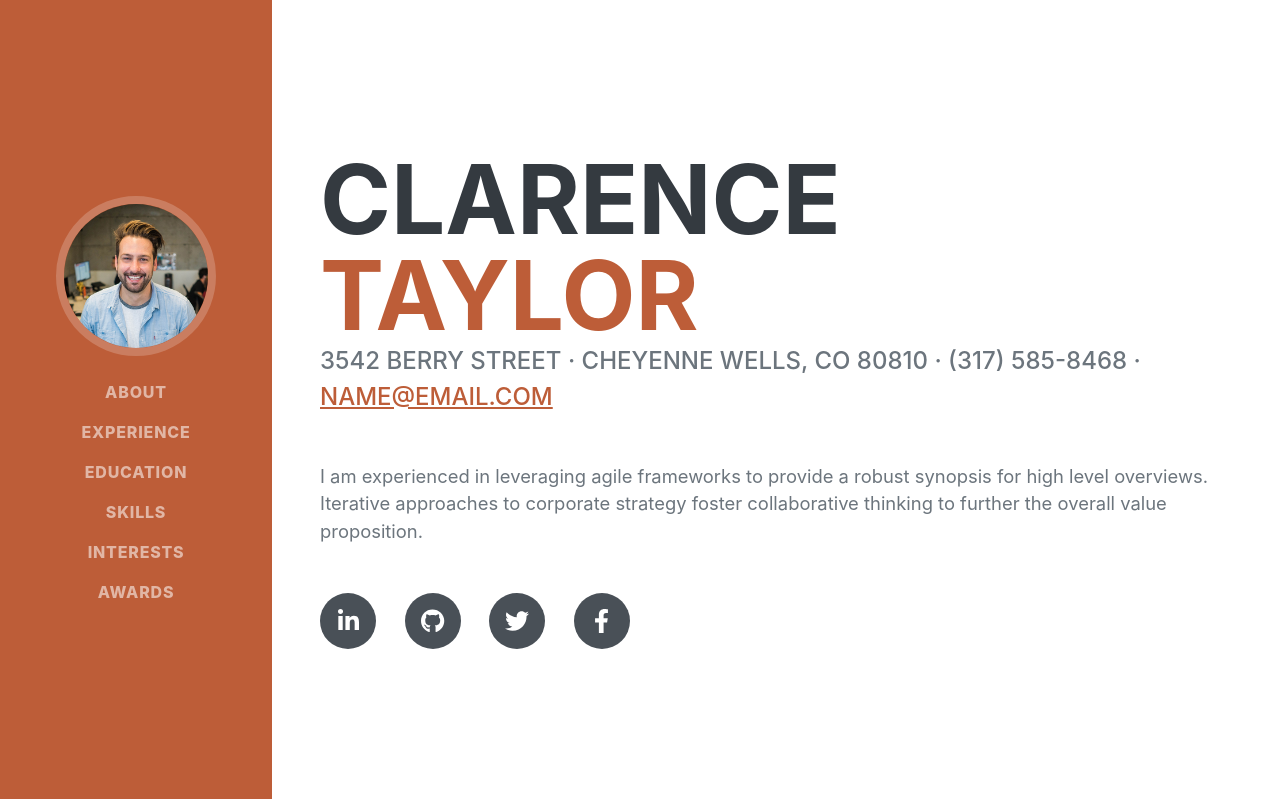
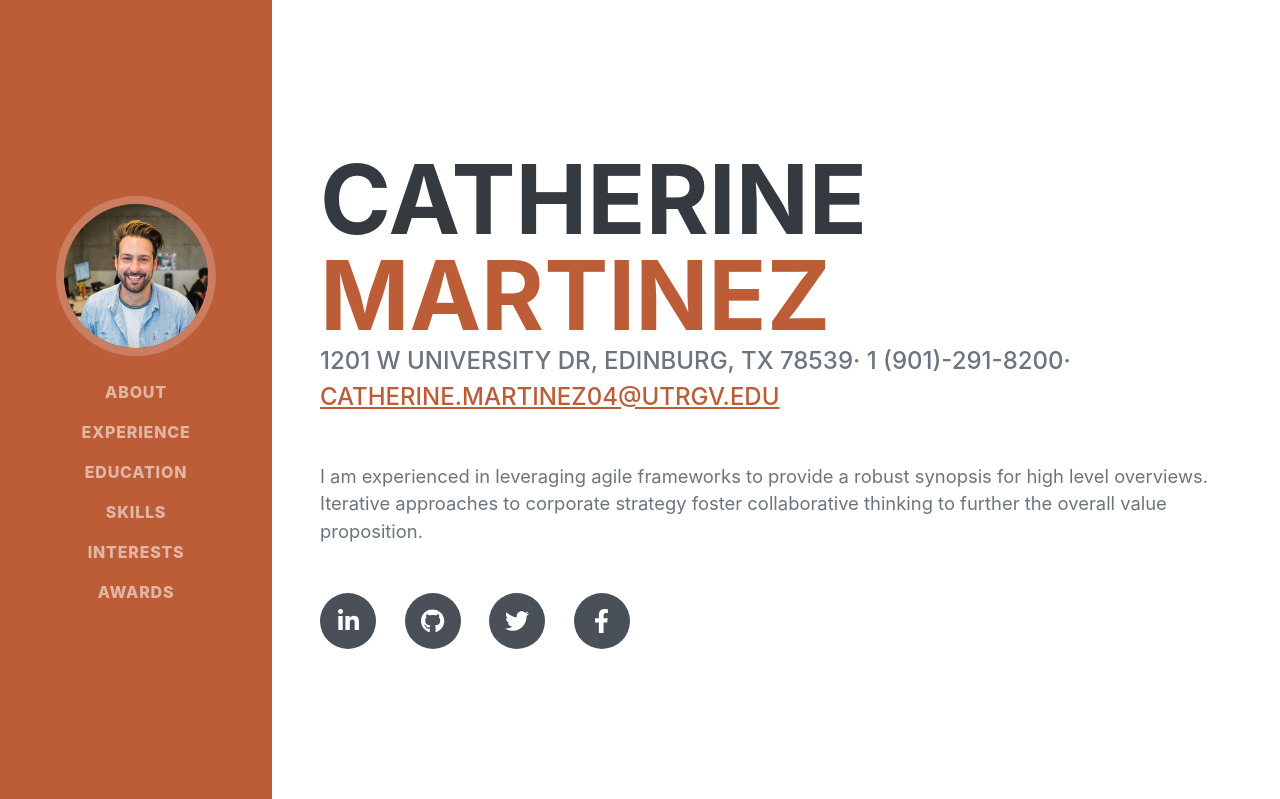
Before and after one commit to Catt76/1101-final-project, a Flask app: page / in a window 1280 px wide. Shown: the top 799 px of the page. Run offline with Flask 3, Linux system fonts and the light colour scheme; some libraries are stand-ins or nearby versions; some web fonts are replaced.

Commit message:
website update

```diff
--- a/templates/index.html
+++ b/templates/index.html
@@ -19,7 +19,7 @@
         <!-- Navigation-->
         <nav class="navbar navbar-expand-lg navbar-dark bg-primary fixed-top" id="sideNav">
             <a class="navbar-brand js-scroll-trigger" href="#page-top">
-                <span class="d-block d-lg-none">Clarence Taylor</span>
+                <span class="d-block d-lg-none">Catherine Martinez</span>
                 <span class="d-none d-lg-block"><img class="img-fluid img-profile rounded-circle mx-auto mb-2" src="static/img/profile.jpg" alt="..." /></span>
             </a>
             <button class="navbar-toggler" type="button" data-bs-toggle="collapse" data-bs-target="#navbarResponsive" aria-controls="navbarResponsive" aria-expanded="false" aria-label="Toggle navigation"><span class="navbar-toggler-icon"></span></button>
@@ -40,12 +40,12 @@
             <section class="resume-section" id="about">
                 <div class="resume-section-content">
                     <h1 class="mb-0">
-                        Clarence
-                        <span class="text-primary">Taylor</span>
+                        Catherine
+                        <span class="text-primary">Martinez</span>
                     </h1>
                     <div class="subheading mb-5">
-                        3542 Berry Street · Cheyenne Wells, CO 80810 · (317) 585-8468 ·
-                        <a href="mailto:name@email.com">name@email.com</a>
+                        1201 W University Dr, Edinburg, TX 78539· 1 (901)-291-8200·
+                        <a href="mailto:name@email.com">catherine.martinez04@utrgv.edu</a>
                     </div>
                     <p class="lead mb-5">I am experienced in leveraging agile frameworks to provide a robust synopsis for high level overviews. Iterative approaches to corporate strategy foster collaborative thinking to further the overall value proposition.</p>
                     <div class="social-icons">
@@ -165,7 +165,7 @@
             <section class="resume-section" id="interests">
                 <div class="resume-section-content">
                     <h2 class="mb-5">Interests</h2>
-                    <p>Apart from being a web developer, I enjoy most of my time being outdoors. In the winter, I am an avid skier and novice ice climber. During the warmer months here in Colorado, I enjoy mountain biking, free climbing, and kayaking.</p>
+                    <p>For my interests.</p>
                     <p class="mb-0">When forced indoors, I follow a number of sci-fi and fantasy genre movies and television shows, I am an aspiring chef, and I spend a large amount of my free time exploring the latest technology advancements in the front-end web development world.</p>
                 </div>
             </section>
```
Also changed, not shown: requirements.txt (added).
